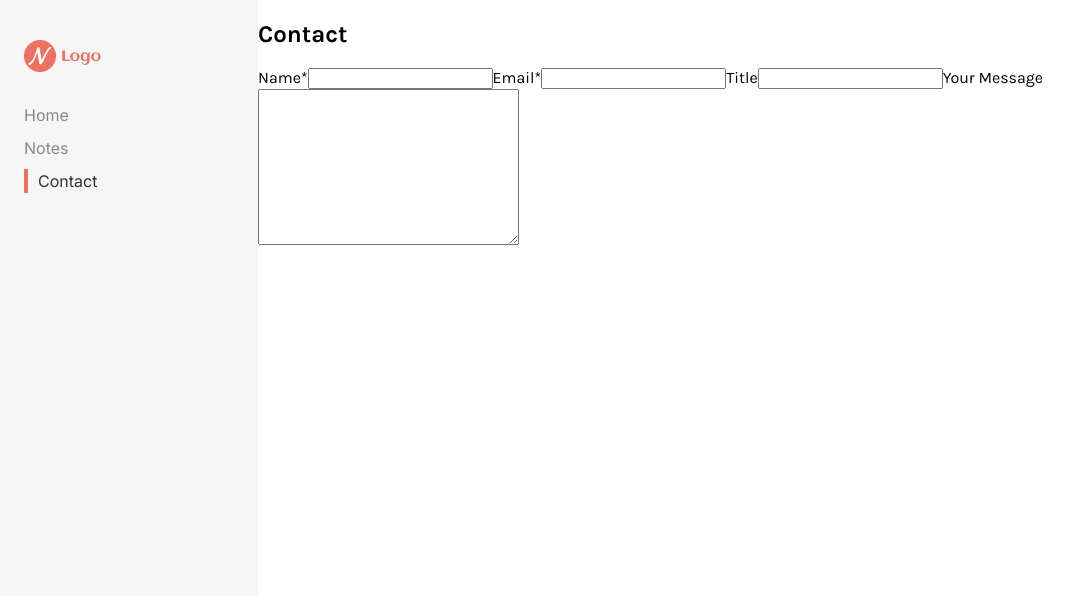
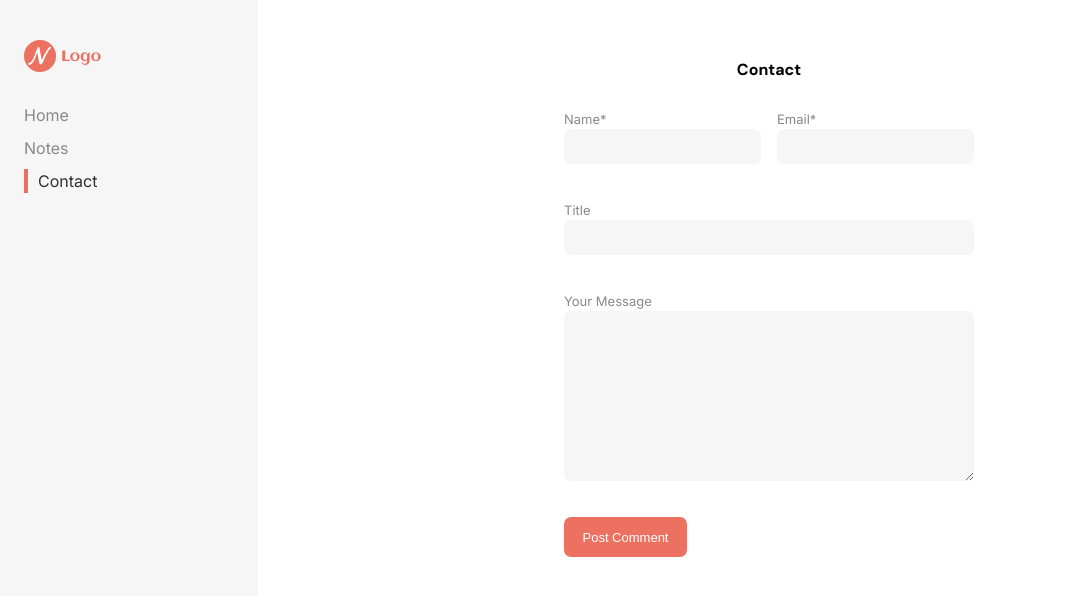
Before and after one commit to IrumiDesu7/Dbest-Note-App, a React (Create React App) app: page /contact in a window 1280 px wide. Shown: the top 596 px of the page, without its empty margins (0-1082 px from the left). Built offline with nearby package versions, Linux system fonts and the light colour scheme.

Commit message:
add styling to contact page

```diff
--- a/src/components/Contact.js
+++ b/src/components/Contact.js
@@ -5,14 +5,23 @@ export default function Contact() {
     <div className='contact'>
       <h2>Contact</h2>
       <form>
+        <div className='top'>
+          <div className='name-input'>
             <label htmlFor='name'>Name*</label>
             <input type='text' name='name' id='name' />
+          </div>
+          <div className='email-input'>
             <label htmlFor='email'>Email*</label>
             <input type='email' name='email' id='email' />
+          </div>
+        </div>
+        <div className='bottom'>
           <label htmlFor='title'>Title</label>
           <input type='text' name='title' id='title' />
           <label htmlFor='comment'>Your Message</label>
           <textarea name='comment' id='comment' cols='30' rows='10' />
+        </div>
+        <button type='button'>Post Comment</button>
       </form>
     </div>
   );
--- a/src/index.css
+++ b/src/index.css
@@ -1,4 +1,5 @@
 @import url('https://fonts.googleapis.com/css2?family=Inter:wght@400;500;600;700;800&family=Karla:wght@400;500;600;700;800&display=swap');
+@import url('https://fonts.googleapis.com/css2?family=DM+Sans:wght@700&display=swap');
 
 *,
 *::after,
@@ -296,3 +297,64 @@ main {
   left: -2px;
 }
 /* END OF NOTES */
+
+/* Contact */
+form {
+  font-family: 'Inter', sans-serif;
+  font-weight: 400;
+  font-size: 13px;
+  line-height: 20px;
+  color: #898989;
+}
+form input,
+textarea {
+  border: 0;
+  border-radius: 7px;
+  /* height: 45px; */
+  background-color: #f6f6f6;
+  padding: 10px;
+  margin-bottom: 36px;
+}
+form button {
+  background-color: #ec7160;
+  border: 0;
+  border-radius: 7px;
+  height: 40px;
+  min-width: 123px;
+  color: white;
+  font-size: 13px;
+  cursor: pointer;
+}
+.contact {
+  display: flex;
+  flex-direction: column;
+  justify-content: flex-start;
+  align-items: center;
+  width: 100vw;
+  margin-top: 61px;
+}
+.contact h2 {
+  margin: 0;
+  text-align: left;
+  font-family: 'DM Sans', sans-serif;
+  font-size: 16px;
+  line-height: 17px;
+  margin-bottom: 31px;
+}
+.contact .top {
+  display: flex;
+  gap: 16px;
+}
+.name-input,
+.email-input {
+  display: flex;
+  flex-direction: column;
+}
+.contact .bottom {
+  display: flex;
+  flex-direction: column;
+  max-width: 600px;
+  min-height: 300px;
+}
+
+/* End of Contact */
```
Lines whose indentation alone changed are shown as unchanged.
